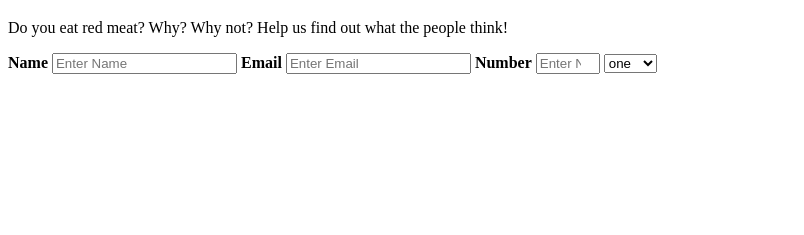
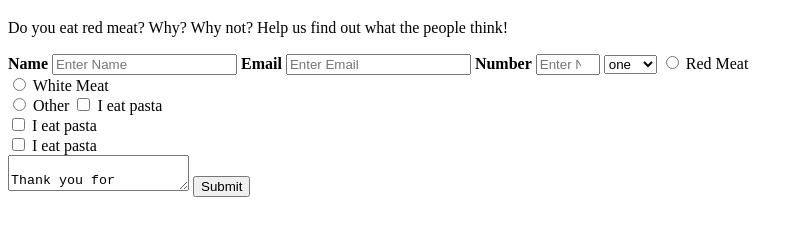
Before and after one commit to fdezcaminero/Microverse-Project-Number-2, a plain HTML site: page index.html in a window 1280 px wide. Shown: the part 61-296 px from the top of the page, without its empty margins (0-804 px from the left). Drawn offline with Linux system fonts and the light colour scheme.

Commit message:
Update index.html
motune

```diff
--- a/index.html
+++ b/index.html
@@ -30,6 +30,36 @@
         <option value = "3">three</option>
         <option value = "4">four</option>
       </select>
+      <input type="radio" name="name" value="red meat"> Red Meat<br>
+      <input type="radio" name="name" value="white meat"> White Meat<br>
+      <input type="radio" name="name" value="other"> Other
+
+
+      <input type="checkbox" name="meat" value="value"> I eat pasta<br>
+      <input type="checkbox" name="meat" value="value"> I eat pasta<br>
+      <input type="checkbox" name="meat" value="value"> I eat pasta<br>
+
+
+<textarea>
+
+Thank you for checking our page
+</textarea>
+
+<button type="submit" form="form1" id="submit" value="Submit">Submit</button>
+
+
+
+
+
+
+
+
+
+
+
+
+
+
 
     </form>
 
```
